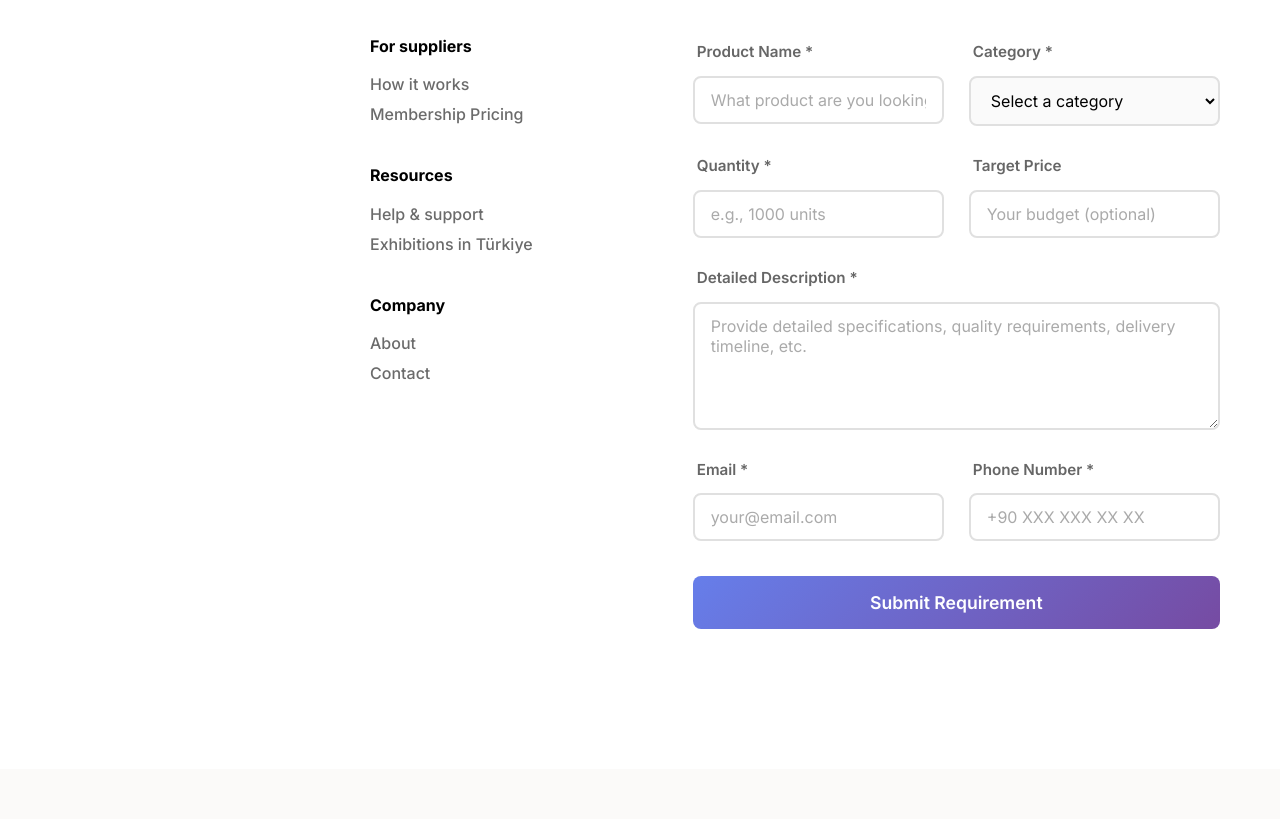
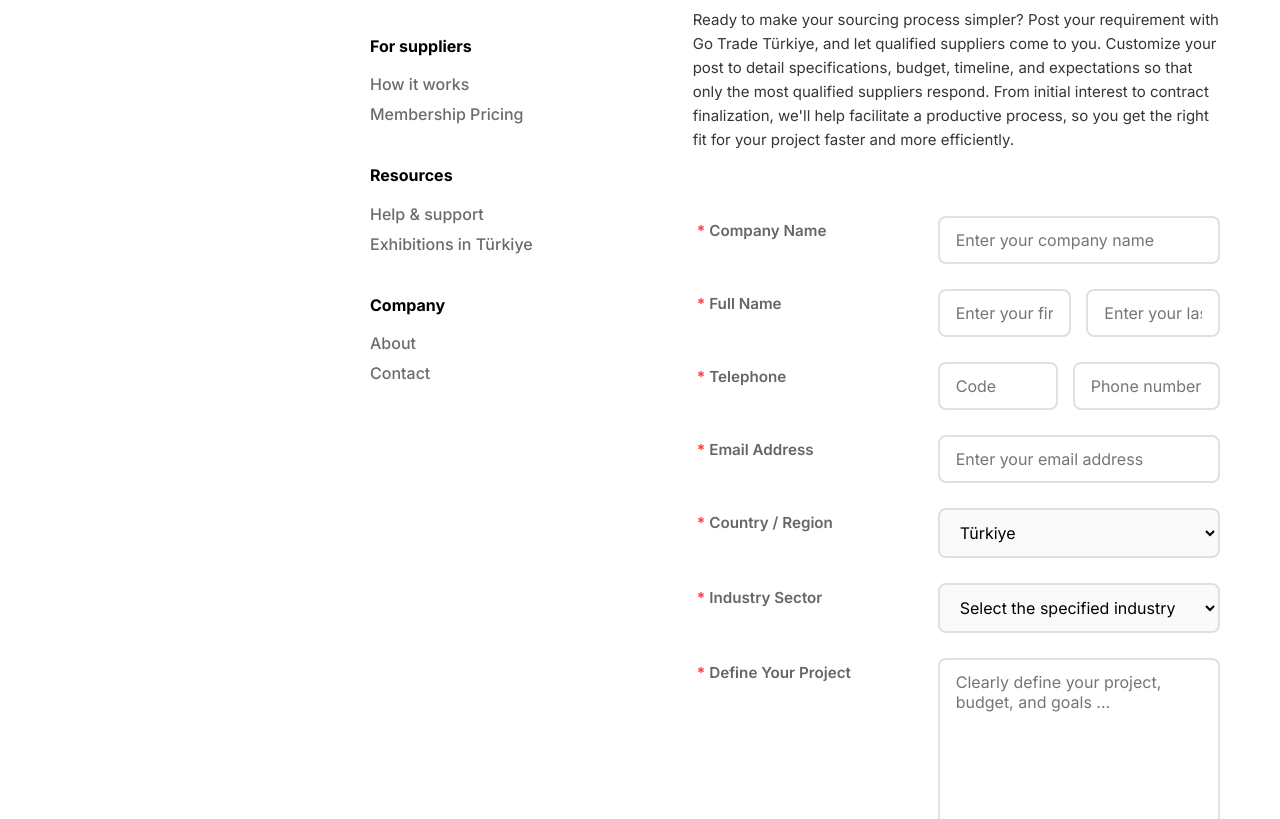
Before and after one commit to hyZenith/JK_proj, a React app: page /post-requirement in a window 1280 px wide. Shown: the part 287-1106 px from the top of the page. Built offline with nearby package versions, Linux system fonts and the light colour scheme; no server answers.

Commit message:
post requirement page complete

```diff
--- a/src/pages/HowItWorksBuyersPage.scss
+++ b/src/pages/HowItWorksBuyersPage.scss
@@ -16,7 +16,7 @@
 
   &__subtitle {
     font-size: 18px;
-    font-weight: 400;
+    font-weight: 700;
     color: #2d2d2d;
     margin: 0 0 24px 0;
     line-height: 1.5;
--- a/src/pages/PostRequirementPage.js
+++ b/src/pages/PostRequirementPage.js
@@ -4,19 +4,21 @@ import "./PostRequirementPage.scss";
 
 const PostRequirementPage = () => {
   const [formData, setFormData] = useState({
-        productName: "",
-        category: "",
-        quantity: "",
-        description: "",
-        targetPrice: "",
-        email: "",
-        phone: ""
+    CompanyName: "",
+    FirstName: "",
+    LastName: "",
+    PhoneCode: "",
+    PhoneNumber: "",
+    Email: "",
+    Country: "Turkey",
+    Industry: "",
+    DefineProject: "",
   });
 
   const handleChange = (e) => {
     setFormData({
       ...formData,
-            [e.target.name]: e.target.value
+      [e.target.name]: e.target.value,
     });
   };
 
@@ -29,110 +31,202 @@ const PostRequirementPage = () => {
   return (
     <InfoPagesLayout activePage="post-requirement">
       <div className="post-requirement__container">
-                <h1 className="post-requirement__title">Post Your Requirement</h1>
+        <h1 className="post-requirement__title">Post a requirement</h1>
         <p className="post-requirement__subtitle">
-                    Tell us what you need and let verified Turkish suppliers reach out to you
+          Submit Your Sourcing Needs. Let Us Find Your Perfect Partner.
+        </p>
+        <p className="post-requirement__intro">
+          Ready to make your sourcing process simpler? Post your requirement
+          with Go Trade Türkiye, and let qualified suppliers come to you.
+          Customize your post to detail specifications, budget, timeline, and
+          expectations so that only the most qualified suppliers respond. From
+          initial interest to contract finalization, we'll help facilitate a
+          productive process, so you get the right fit for your project faster
+          and more efficiently.
         </p>
 
         <form className="post-requirement__form" onSubmit={handleSubmit}>
-                    <div className="post-requirement__form-group">
-                        <label htmlFor="productName">Product Name *</label>
+          <div className="post-requirement__form-row post-requirement__form-row--two-col">
+            <label className="post-requirement__label">
+              <span className="post-requirement__required">*</span> Company Name
+            </label>
             <input
               type="text"
-                            id="productName"
-                            name="productName"
-                            value={formData.productName}
+              name="CompanyName"
+              value={formData.CompanyName}
               onChange={handleChange}
               required
-                            placeholder="What product are you looking for?"
+              placeholder="Enter your company name"
+              className="post-requirement__input"
             />
           </div>
 
-                    <div className="post-requirement__form-group">
-                        <label htmlFor="category">Category *</label>
-                        <select
-                            id="category"
-                            name="category"
-                            value={formData.category}
+          {/* <div className="post-requirement__form-row post-requirement__form-row--split">
+            <div className="post-requirement__form-col">
+              <label className="post-requirement__label">
+                <span className="post-requirement__required">*</span> Full Name
+              </label>
+              <input
+                type="text"
+                name="FirstName"
+                value={formData.FirstName}
                 onChange={handleChange}
                 required
+                placeholder="Enter your first name"
+                className="post-requirement__input"
+              />
+
+              <input
+                type="text"
+                name="LastName"
+                value={formData.LastName}
+                onChange={handleChange}
+                required
+                placeholder="Enter your last name"
+                className="post-requirement__input"
+              />
+            </div>
+          </div> */}
+
+          <div className="post-requirement__form-row post-requirement__form-row--full-name">
+            <label className="post-requirement__label">
+              <span className="post-requirement__required">*</span> Full Name
+            </label>
+
+            <div className="post-requirement__form-col">
+              <input
+                type="text"
+                name="FirstName"
+                value={formData.FirstName}
+                onChange={handleChange}
+                required
+                placeholder="Enter your first name"
+                className="post-requirement__input"
+              />
+
+              <input
+                type="text"
+                name="LastName"
+                value={formData.LastName}
+                onChange={handleChange}
+                required
+                placeholder="Enter your last name"
+                className="post-requirement__input"
+              />
+            </div>
+          </div>
+
+          <div className="post-requirement__form-row post-requirement__form-row--split">
+            <label className="post-requirement__label">
+              <span className="post-requirement__required">*</span> Telephone
+            </label>
+
+            <div className="post-requirement__form-col">
+              <input
+                type="text"
+                name="PhoneCode"
+                value={formData.PhoneCode}
+                onChange={handleChange}
+                required
+                placeholder="Code"
+                className="post-requirement__input"
+              />
+
+              <input
+                type="tel"
+                name="PhoneNumber"
+                value={formData.PhoneNumber}
+                onChange={handleChange}
+                required
+                placeholder="Phone number"
+                className="post-requirement__input"
+              />
+            </div>
+          </div>
+
+          <div className="post-requirement__form-row">
+            <label className="post-requirement__label">
+              <span className="post-requirement__required">*</span> Email
+              Address
+            </label>
+            <input
+              type="email"
+              name="Email"
+              value={formData.Email}
+              onChange={handleChange}
+              required
+              placeholder="Enter your email address"
+              className="post-requirement__input"
+            />
+          </div>
+
+          <div className="post-requirement__form-row">
+            <label className="post-requirement__label">
+              <span className="post-requirement__required">*</span> Country /
+              Region
+            </label>
+            <div className="post-requirement">
+              <span className="post-requirement__flag"></span>
+              <select
+                // name="Country"
+                value={formData.Country}
+                onChange={handleChange}
+                required
+                className="post-requirement__select post-requirement__select--with-flag"
               >
-                            <option value="">Select a category</option>
+                <option value="Turkey">Türkiye</option>
+                <option value="USA">United States</option>
+                <option value="UK">United Kingdom</option>
+                <option value="Germany">Germany</option>
+                <option value="France">France</option>
+              </select>
+            </div>
+          </div>
+
+          <div className="post-requirement__form-row">
+            <label className="post-requirement__label">
+              <span className="post-requirement__required">*</span> Industry
+              Sector
+            </label>
+            <select
+              name="Industry"
+              value={formData.Industry}
+              onChange={handleChange}
+              required={true}
+              className="post-requirement__select"
+            >
+              <option value="">Select the specified industry</option>
               <option value="textiles">Textiles & Apparel</option>
               <option value="food">Food & Beverages</option>
               <option value="electronics">Electronics</option>
               <option value="machinery">Machinery</option>
+              <option value="automotive">Automotive</option>
+              <option value="construction">Construction</option>
               <option value="other">Other</option>
             </select>
           </div>
 
-                    <div className="post-requirement__form-group">
-                        <label htmlFor="quantity">Quantity *</label>
-                        <input
-                            type="text"
-                            id="quantity"
-                            name="quantity"
-                            value={formData.quantity}
+          <div className="post-requirement__form-row">
+            <label className="post-requirement__label">
+              <span className="post-requirement__required">*</span> Define Your
+              Project
+            </label>
+            <textarea
+              name="DefineProject"
+              value={formData.DefineProject}
               onChange={handleChange}
               required
-                            placeholder="e.g., 1000 units"
+              rows="8"
+              placeholder="Clearly define your project, budget, and goals ..."
+              className="post-requirement__textarea"
             />
           </div>
 
-                    <div className="post-requirement__form-group">
-                        <label htmlFor="targetPrice">Target Price</label>
-                        <input
-                            type="text"
-                            id="targetPrice"
-                            name="targetPrice"
-                            value={formData.targetPrice}
-                            onChange={handleChange}
-                            placeholder="Your budget (optional)"
-                        />
+          <div className="post-requirement__form-actions">
+            <button type="submit" className="post-requirement__submit">
+              Submit Your Requirement
+            </button>
           </div>
-
-                    <div className="post-requirement__form-group post-requirement__form-group--full">
-                        <label htmlFor="description">Detailed Description *</label>
-                        <textarea
-                            id="description"
-                            name="description"
-                            value={formData.description}
-                            onChange={handleChange}
-                            required
-                            rows="5"
-                            placeholder="Provide detailed specifications, quality requirements, delivery timeline, etc."
-                        />
-                    </div>
-
-                    <div className="post-requirement__form-group">
-                        <label htmlFor="email">Email *</label>
-                        <input
-                            type="email"
-                            id="email"
-                            name="email"
-                            value={formData.email}
-                            onChange={handleChange}
-                            required
-                            placeholder="your@email.com"
-                        />
-                    </div>
-
-                    <div className="post-requirement__form-group">
-                        <label htmlFor="phone">Phone Number *</label>
-                        <input
-                            type="tel"
-                            id="phone"
-                            name="phone"
-                            value={formData.phone}
-                            onChange={handleChange}
-                            required
-                            placeholder="+90 XXX XXX XX XX"
-                        />
-                    </div>
-
-                    <button type="submit" className="post-requirement__submit">
-                        Submit Requirement
-                    </button>
         </form>
       </div>
     </InfoPagesLayout>
--- a/src/pages/PostRequirementPage.scss
+++ b/src/pages/PostRequirementPage.scss
@@ -1,101 +1,149 @@
 .post-requirement {
+
+
+    &__subtitle{
+        font-weight: 500;
+        font-size: 1.2rem;
+        margin:10px 0 20px 0;
+    }
+
+    &__intro {
+        padding-bottom: 4rem;
+    }
     &__container {
         max-width: 820px;
         background: white;
         padding: 0;
     }
 
-    &__title {
-        font-size: 2.5rem;
-        font-weight: 700;
-        margin-bottom: 15px;
-        color: #1a1a1a;
-    }
-
-    &__subtitle {
-        font-size: 1.1rem;
-        color: #666;
-        margin-bottom: 40px;
-    }
-
+    /* Global form grid */
     &__form {
-        display: grid;
-        grid-template-columns: repeat(2, 1fr);
+        display: flex;
+        flex-direction: column;
         gap: 25px;
     }
 
-    &__form-group {
-        display: flex;
-        flex-direction: column;
-
-        &--full {
-            grid-column: 1 / -1;
+    /* Each row: LABEL LEFT | INPUT RIGHT */
+    &__form-row {
+        display: grid;
+        grid-template-columns: 220px 1fr;
+        align-items: start;
+        gap: 25px;
     }
 
-        label {
+    /* LABEL styling */
+    &__label {
         font-weight: 600;
-            margin-bottom: 8px;
+        font-size: 0.95rem;
         color: #333;
-            font-size: 0.95rem;
+        display: flex;
+        align-items: center;
+        gap: 4px;
     }
 
-        input,
-        select,
-        textarea {
+    &__required {
+        color: red;
+        font-weight: bold;
+    }
+
+    /* INPUTS */
+    &__input,
+    &__select,
+    &__textarea {
+        width: 100%;
         padding: 12px 16px;
         border: 2px solid #e0e0e0;
         border-radius: 8px;
         font-size: 1rem;
+        font-family: inherit;
         transition: all 0.3s ease;
-            font-family: inherit;
 
         &:focus {
             outline: none;
             border-color: #667eea;
             box-shadow: 0 0 0 3px rgba(102, 126, 234, 0.1);
         }
+    }
 
-            &::placeholder {
-                color: #aaa;
+    /* TEXTAREA */
+    &__textarea {
+        resize: vertical;
+        min-height: 120px;
+    }
+
+    /* FULL NAME — right side has two equal inputs */
+    &__form-row--full-name .post-requirement__form-col {
+        display: grid;
+        grid-template-columns: 1fr 1fr;
+        gap: 15px;
+    }
+
+    /* Telephone split: small + large */
+    &__form-row--split {
+        display: grid;
+        grid-template-columns: 220px 1fr;
+        gap: 25px;
+
+        .post-requirement__form-col {
+            display: grid;
+            grid-template-columns: 120px 1fr;
+            gap: 15px;
         }
     }
 
-        textarea {
-            resize: vertical;
-            min-height: 120px;
-        }
+    /* Country dropdown flag */
+    &__select-wrapper {
+        display: flex;
+        align-items: center;
+        gap: 10px;
     }
 
+    &__flag {
+        font-size: 1.4rem;
+    }
+
+    /* Submit button */
     &__submit {
         grid-column: 1 / -1;
         padding: 16px 32px;
-        background: linear-gradient(135deg, #667eea 0%, #764ba2 100%);
+        background: #0057ff;
         color: white;
         border: none;
-        border-radius: 8px;
-        font-size: 1.1rem;
-        font-weight: 600;
+        border-radius: 25px;
+        font-size: 0.9rem;
         cursor: pointer;
-        transition: all 0.3s ease;
-        margin-top: 10px;
+        transition: 0.3s;
+        width:575px;
 
         &:hover {
             transform: translateY(-2px);
             box-shadow: 0 10px 25px rgba(102, 126, 234, 0.4);
         }
+    }
+    &__form-actions {
+        display: flex;
+        justify-content: flex-end;
+    }
 
-        &:active {
-            transform: translateY(0);
+    /* MOBILE VIEW */
+    @media (max-width: 768px) {
+        &__form-row,
+        &__form-row--full-name,
+        &__form-row--split {
+            grid-template-columns: 1fr !important;
+        }
+
+        &__form-row--full-name .post-requirement__form-col {
+            grid-template-columns: 1fr !important;
+        }
+
+        &__form-row--split .post-requirement__form-col {
+            grid-template-columns: 1fr !important;
         }
     }
 
-    @media (max-width: 768px) {
-        &__title {
-            font-size: 2rem;
+    // .post-requirement__form-actions {
+    //     display: flex;
+    //     justify-content: flex-end;
+    // }
 }
-
-        &__form {
-            grid-template-columns: 1fr;
-        }
-    }
-}
```
Lines whose indentation alone changed are shown as unchanged.
